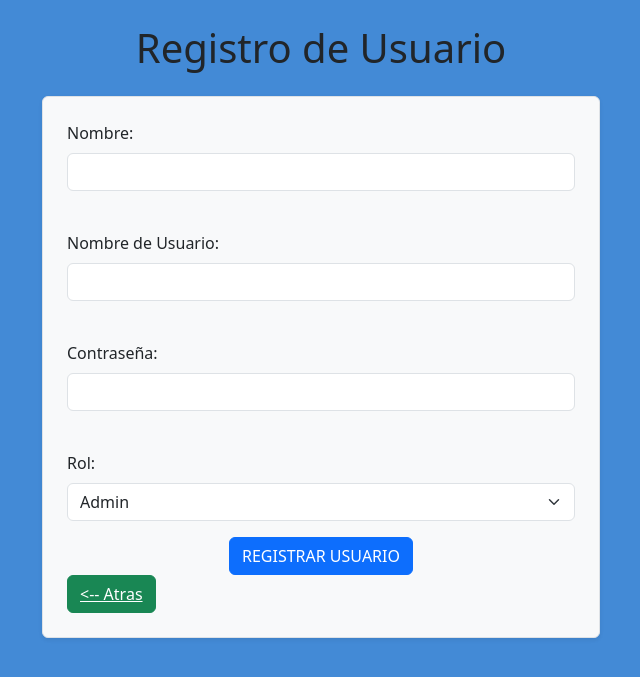
After one commit to DarkasterAlexis/VENTAS, a Flask app: page /usuarios/register in a window 1280 px wide. The commit adds this page. Shown: the top 677 px of the page, without its empty margins (319-959 px from the left). Run offline with Flask 3, Linux system fonts and the light colour scheme.

Commit message:
Version 1.3

```diff
--- a/controllers/usuario_controller.py
+++ b/controllers/usuario_controller.py
@@ -1,6 +1,8 @@
-from flask import request,redirect,url_for,Blueprint
+from flask import request,redirect,url_for,Blueprint, flash
 from models.usuario_model import Usuario
 from views import usuario_view
+from flask_login import login_user, login_required,logout_user,current_user
+from werkzeug.security import check_password_hash
 
 usuario_bp = Blueprint('usuario',__name__,url_prefix="/usuarios")
 
@@ -38,3 +40,40 @@ def delete(id):
     usuario = Usuario.get_by_id(id)
     usuario.delete()
     return redirect(url_for('usuario.index'))
+
+@usuario_bp.route("/login",methods=['GET','POST'])
+def login():
+    if request.method == 'POST':
+        username = request.form['username']
+        password = request.form['password']
+        user = Usuario.get_by_username(username)
+        if user and check_password_hash(user.password, password):
+            login_user(user)
+            flash('INICIO DE SESION EXITOSO','success')
+            return redirect(url_for("usuario.dashboard"))
+        else:
+            flash('Credenciales Invalidas','danger')
+    return usuario_view.login()
+
+@usuario_bp.route("/logout")
+@login_required
+def logout():
+    logout_user()
+    return redirect(url_for("usuario.login"))
+
+@usuario_bp.route("/dashboard")
+@login_required
+def dashboard():
+    return usuario_view.dashboard(current_user)
+
+@usuario_bp.route("/register", methods=["GET", "POST"])
+def register():
+    if request.method == "POST":
+        nombre = request.form['nombre']
+        username = request.form['username']
+        password = request.form['password']
+        rol = 'cliente'  # o un rol predeterminado si no lo elige el usuario
+        nuevo_usuario = Usuario(nombre, username, password, rol)
+        nuevo_usuario.save()
+        return redirect(url_for('usuario.login'))
+    return usuario_view.register()
--- a/run.py
+++ b/run.py
@@ -1,5 +1,6 @@
-from flask import Flask, request
+from flask import Flask, request,render_template,redirect,url_for
 from controllers import usuario_controller, cliente_controller, producto_controller, venta_controller
+from flask_login import LoginManager,login_required, logout_user, login_user,UserMixin,current_user
 from database import db
 
 app = Flask(__name__)
@@ -8,11 +9,18 @@ app.config["SQLALCHEMY_DATABASE_URI"] = "sqlite:///ventas.db"
 app.config["SQLALCHEMY_TRACK_MODIFICATIONS"] = False
 
 db.init_app(app)
+app.secret_key = 'Darkaster_7024'
+login_manager = LoginManager()
+login_manager.login_view = 'usuario.login'
+login_manager.init_app(app)
 
 app.register_blueprint(usuario_controller.usuario_bp)
 app.register_blueprint(cliente_controller.cliente_bp)
 app.register_blueprint(producto_controller.producto_bp)
 app.register_blueprint(venta_controller.venta_bp)
+
+from models.usuario_model import Usuario
+
 
 @app.context_processor
 def inject_active_path():
@@ -20,9 +28,13 @@ def inject_active_path():
         return 'active' if request.path == path else ''
     return (dict(is_active = is_active))
 
-@app.route("/")
+@login_manager.user_loader
+def load_user(user_id):
+    return Usuario.get_by_id(user_id)
+
+@app.route('/')
 def home():
-    return "<h1>Aplicacion de ventas </h1>"
+    return render_template('index.html')
 
 if __name__ == "__main__":
     with app.app_context():
--- /dev/null
+++ b/templates/base1.html
@@ -0,0 +1,28 @@
+<!doctype html>
+<html lang="es">
+  <head>
+    <meta charset="utf-8">
+    <meta name="viewport" content="width=device-width, initial-scale=1">
+    <title> {% block title %}  {%endblock%} </title>
+    <link href="https://cdn.jsdelivr.net/npm/bootstrap@5.3.6/dist/css/bootstrap.min.css" rel="stylesheet" integrity="sha384-4Q6Gf2aSP4eDXB8Miphtr37CMZZQ5oXLH2yaXMJ2w8e2ZtHTl7GptT4jmndRuHDT" crossorigin="anonymous">
+  </head>
+  <style>
+    body{
+        background-color: rgb(67, 138, 214);
+    }
+  </style>
+  <body class="container py-4">
+    {%with messages = get_flashed_messages(with_categories = true) %}
+        {%if messages%}
+            {%for category,message in messages%}
+                <div class="alert alert-{{category}} alert-dismissible fade show" role="alert">
+                    {{ message }}
+                    <button type="button" class="btn-close" data-bs-dismiss="alert" aria-label="Cerrar"></button>
+                </div>
+            {%endfor%}
+        {%endif%}
+    {%endwith%}
+    {%block content%}{%endblock%}
+    <script src="https://cdn.jsdelivr.net/npm/bootstrap@5.3.6/dist/js/bootstrap.bundle.min.js" integrity="sha384-j1CDi7MgGQ12Z7Qab0qlWQ/Qqz24Gc6BM0thvEMVjHnfYGF0rmFCozFSxQBxwHKO" crossorigin="anonymous"></script>
+  </body>
+</html>
--- /dev/null
+++ b/templates/register.html
@@ -0,0 +1,36 @@
+{% extends 'base1.html' %}
+{% block title %} USUARIO | REGISTRO {%endblock%}
+
+{% block content %}
+<h1 class="text-center mb-4">Registro de Usuario</h1>
+<div class="d-flex justify-content-center">
+    <form action="{{url_for('usuario.register')}}" method="post" class="w-50 p-4 border rounded shadow-sm bg-light">
+        <div class="mb-3">
+            <label for="nam" class="form-label">Nombre:</label>
+            <input type="text" name="nombre" class="form-control" required><br>
+        </div>
+        <div class="mb-3">
+            <label for="namus" class="form-label">Nombre de Usuario:</label>
+            <input type="text" name="username" class="form-control" required><br>
+        </div>
+        <div class="mb-3">
+            <label for="pass" class="form-label">Contraseña:</label>
+            <input type="password" name="password" class="form-control" required><br>
+        </div>
+        <div class="mb-3">
+            <label for="role" class="form-label">Rol: </label>
+                <select name="rol" class="form-select" id="role">
+                    <option value="admin">Admin</option>
+                    <option value="cajero">Cajero</option>
+                </select>
+        </div>
+        <div class="text-center">
+            <button type="submit" class="btn btn-primary">REGISTRAR USUARIO</button>
+        </div>
+        <div class="text-left">
+            <button class="btn btn-success"><a href="/" class="text text-white"> <-- Atras</a></button>
+        </div>
+    </form>
+</div>
+
+{%endblock%}
--- a/views/usuario_view.py
+++ b/views/usuario_view.py
@@ -8,3 +8,12 @@ def create():
 
 def edit(usuarios):
     return render_template('usuarios/edit.html',usuarios= usuarios)
+
+def login():
+    return render_template("login.html")
+
+def dashboard(usuario):
+    return render_template("dashboard.html",usuario=usuario)
+
+def register():
+    return render_template("register.html")
```
Also changed, not shown: models/usuario_model.py (+10 -1 lines), templates/base.html (+6 -1 lines), templates/dashboard.html (added, +20 -0 lines), templates/index.html (added, +16 -0 lines), templates/login.html (added, +25 -0 lines), instance/ventas.db.
